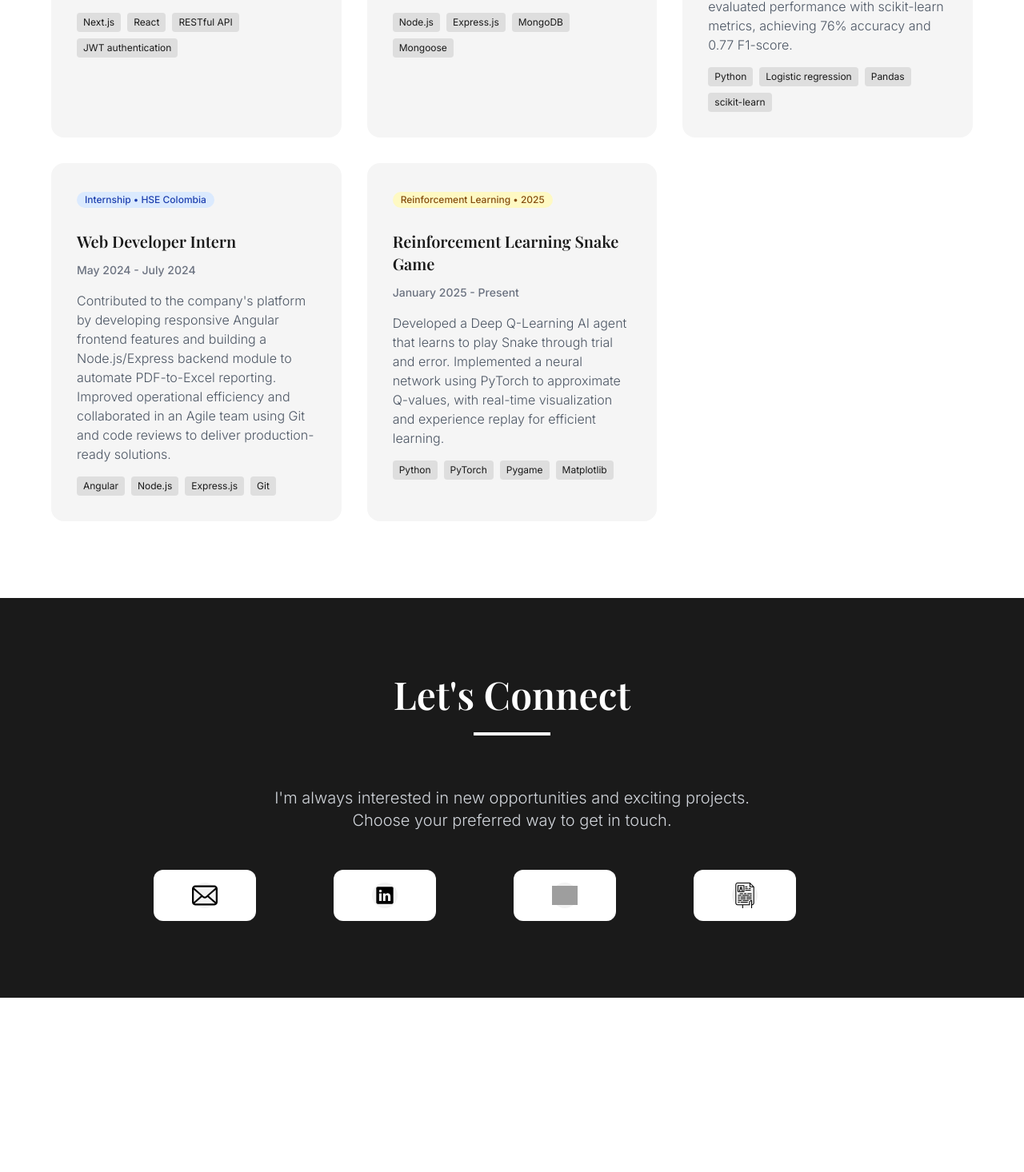
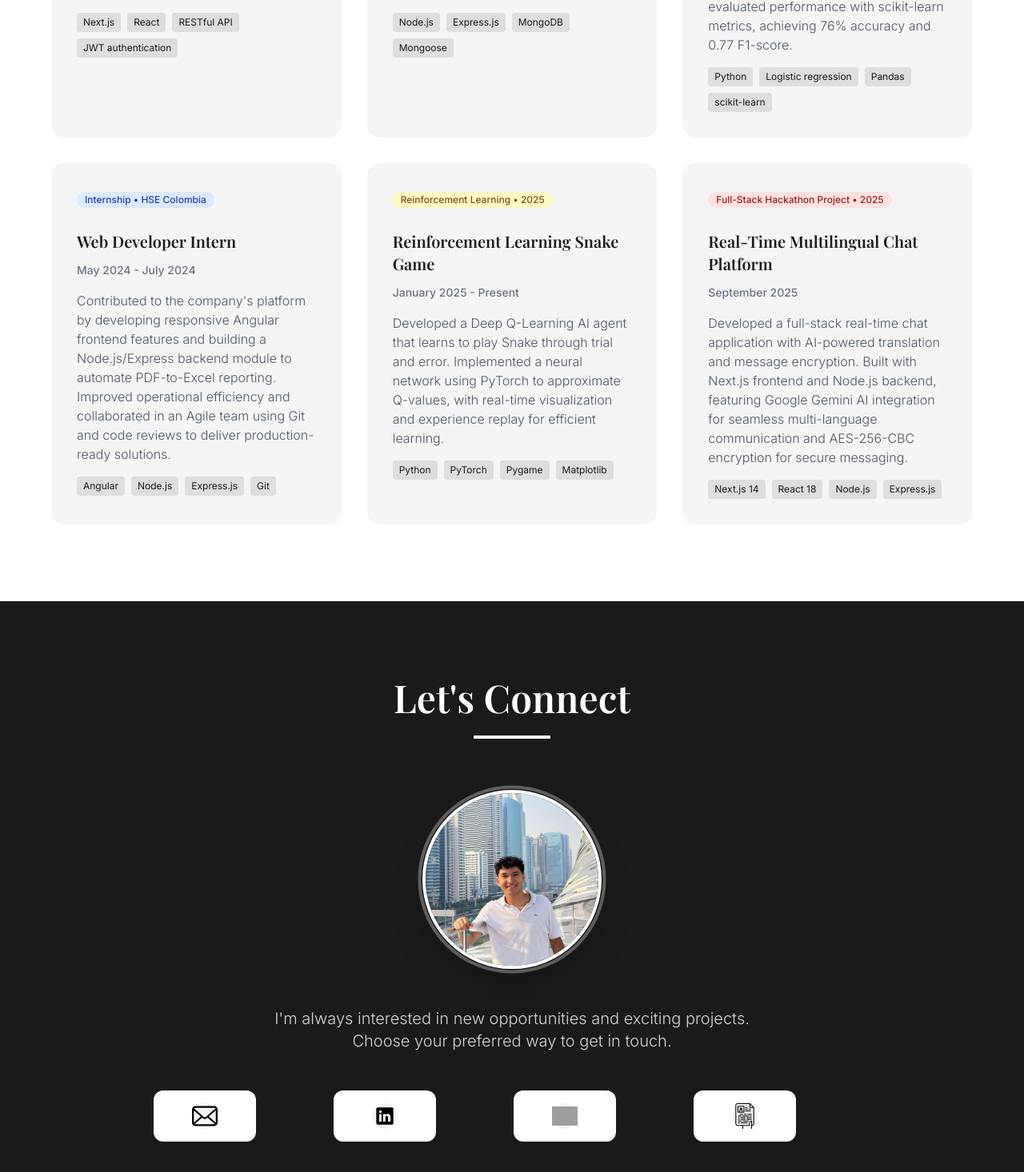
Before and after one commit to Jeann1809/personal-portfolio, a Next.js app: page / in a window 1280 px wide. Shown: the part 2148-3614 px from the top of the page at 80% size. Before the commit the page ends 3396 px from the top, so only its background shows below. Built offline with nearby package versions, Linux system fonts and the light colour scheme; grey boxes are pictures that could not be loaded.

Commit message:
Implement real-time translation messaging app

```diff
--- a/app/page.js
+++ b/app/page.js
@@ -157,6 +157,51 @@ export default function Home() {
         "https://i.imgur.com/rlfosHp.png"
       ],
       "github": "https://github.com/Jeann1809/reinforcement-learning-snake"
+    },
+    {
+      "id": 6,
+      "period": "September 2025",
+      "title": "Real-Time Multilingual Chat Platform",
+      "description": "Developed a full-stack real-time chat application with AI-powered translation and message encryption. Built with Next.js frontend and Node.js backend, featuring Google Gemini AI integration for seamless multi-language communication and AES-256-CBC encryption for secure messaging.",
+      "techStack": [
+        "Next.js 14",
+        "React 18",
+        "Node.js",
+        "Express.js",
+        "MongoDB",
+        "Mongoose",
+        "Socket.IO",
+        "Google Gemini AI",
+        "JWT Authentication",
+        "AES-256-CBC Encryption",
+        "Tailwind CSS",
+        "shadcn/ui",
+        "bcryptjs"
+      ],
+      "features": [
+        "Real-time messaging with Socket.IO integration",
+        "AI-powered translation using Google Gemini API supporting 12+ languages",
+        "AES-256-CBC message encryption for secure communication",
+        "Multi-step user registration with native language selection",
+        "JWT-based authentication with secure password hashing",
+        "Responsive three-column chat interface design",
+        "Chat management (create, delete, list conversations)",
+        "Message history with pagination and infinite scroll",
+        "Modern UI with dark mode support using shadcn/ui components",
+        "RESTful API with comprehensive error handling"
+      ],
+      "achievements": [
+        "Implemented secure end-to-end message encryption using Node.js crypto module",
+        "Integrated Google Gemini AI for real-time translation across multiple languages",
+        "Built scalable real-time architecture with Socket.IO for instant messaging",
+      ],
+      "images": [
+        "https://i.imgur.com/yFhA64M.png",
+        "https://i.imgur.com/oxbZKF2.png",
+        "https://i.imgur.com/q4tM7Qo.png",
+        "https://i.imgur.com/nBHDQgE.png"
+      ],
+      "github": "https://github.com/your-username/AnyTongue"
     }
   ]
 
@@ -413,6 +458,11 @@ export default function Home() {
                        Reinforcement Learning • 2025
                      </span>
                    )}
+                   {project.id === 6 && (
+                     <span className="inline-block bg-red-100 text-red-800 text-xs font-medium px-2.5 py-0.5 rounded-full mb-3">
+                       Full-Stack Hackathon Project • 2025
+                     </span>
+                   )}
                  </div>
                  <h3 className="text-lg sm:text-xl font-elegant font-semibold text-charcoal mb-3">{project.title}</h3>
                  <p className="text-xs sm:text-sm text-gray-500 font-sans font-medium mb-3 sm:mb-4">{project.period}</p>
@@ -440,14 +490,33 @@ export default function Home() {
              <div className="w-20 sm:w-24 h-1 bg-white mx-auto"></div>
            </div>
 
+           {/* Circular Image */}
            <div className={`mb-8 sm:mb-12 transition-all duration-1000 delay-400 ${isLoaded ? 'animate-fade-in-up opacity-100' : 'opacity-0 translate-y-8'}`}>
+             <div className="flex justify-center">
+               <div className="relative w-48 h-48 sm:w-56 sm:h-56">
+                 <div className="w-full h-full rounded-full overflow-hidden shadow-2xl border-4 border-white">
+                   <Image
+                     src="/Jean.jpeg"
+                     alt="Jean Almario"
+                     width={224}
+                     height={224}
+                     className="w-full h-full object-cover"
+                   />
+                 </div>
+                 {/* Decorative ring */}
+                 <div className="absolute inset-0 rounded-full border-4 border-white/30 scale-105"></div>
+               </div>
+             </div>
+           </div>
+
+           <div className={`mb-8 sm:mb-12 transition-all duration-1000 delay-600 ${isLoaded ? 'animate-fade-in-up opacity-100' : 'opacity-0 translate-y-8'}`}>
              <p className="text-base sm:text-xl text-gray-300 font-sans font-light leading-relaxed max-w-2xl mx-auto px-2">
                I&apos;m always interested in new opportunities and exciting projects.
                Choose your preferred way to get in touch.
              </p>
            </div>
 
-           <div className={`grid grid-cols-2 md:grid-cols-4 gap-2 sm:gap-1 transition-all duration-1000 delay-600 ${isLoaded ? 'animate-fade-in-up opacity-100' : 'opacity-0 translate-y-8'}`}>
+           <div className={`grid grid-cols-2 md:grid-cols-4 gap-2 sm:gap-1 transition-all duration-1000 delay-800 ${isLoaded ? 'animate-fade-in-up opacity-100' : 'opacity-0 translate-y-8'}`}>
              {/* Email Button */}
              <button
                onClick={handleEmailClick}
```
Also changed, not shown: public/Jean.jpeg (added).
